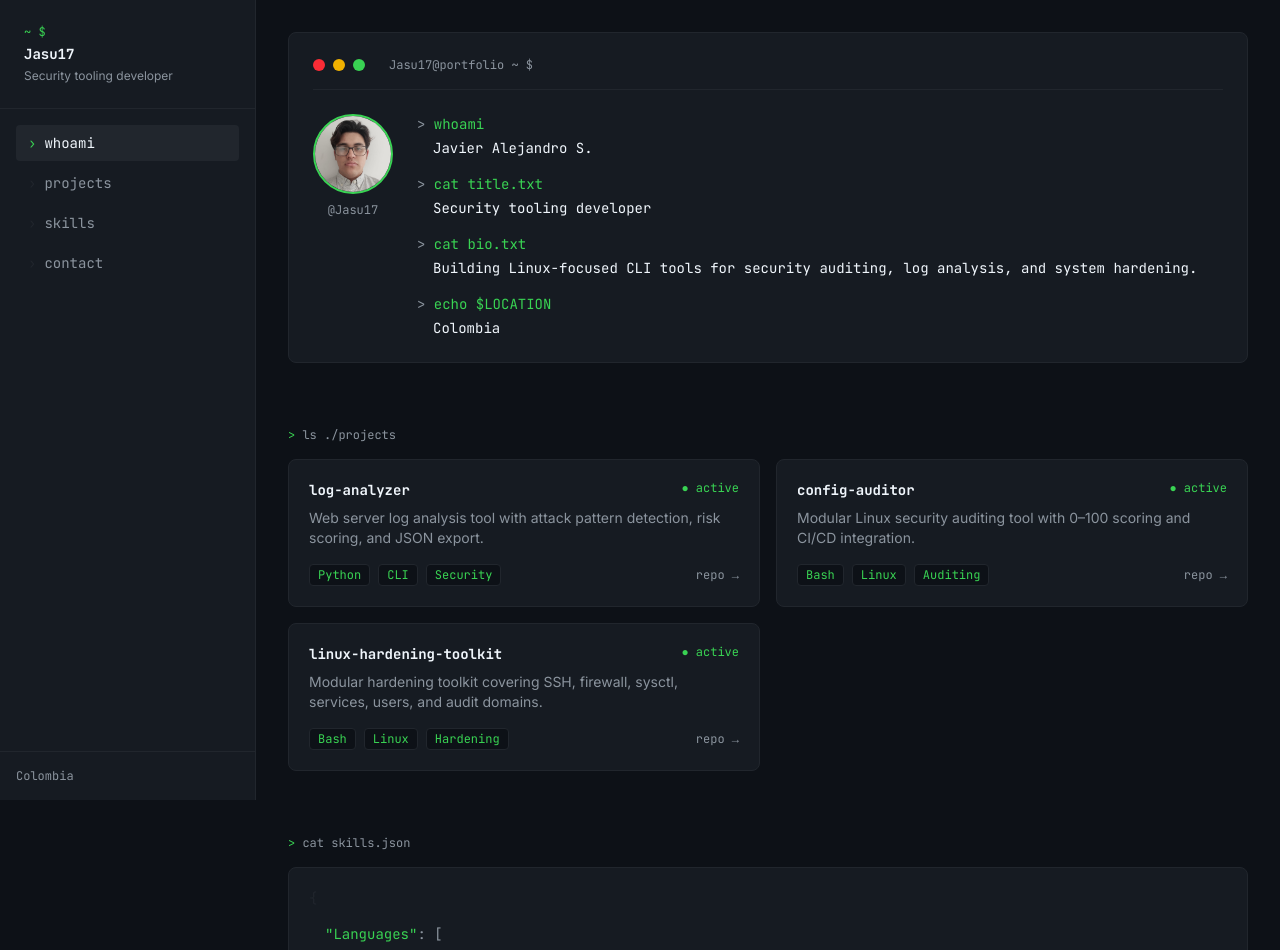
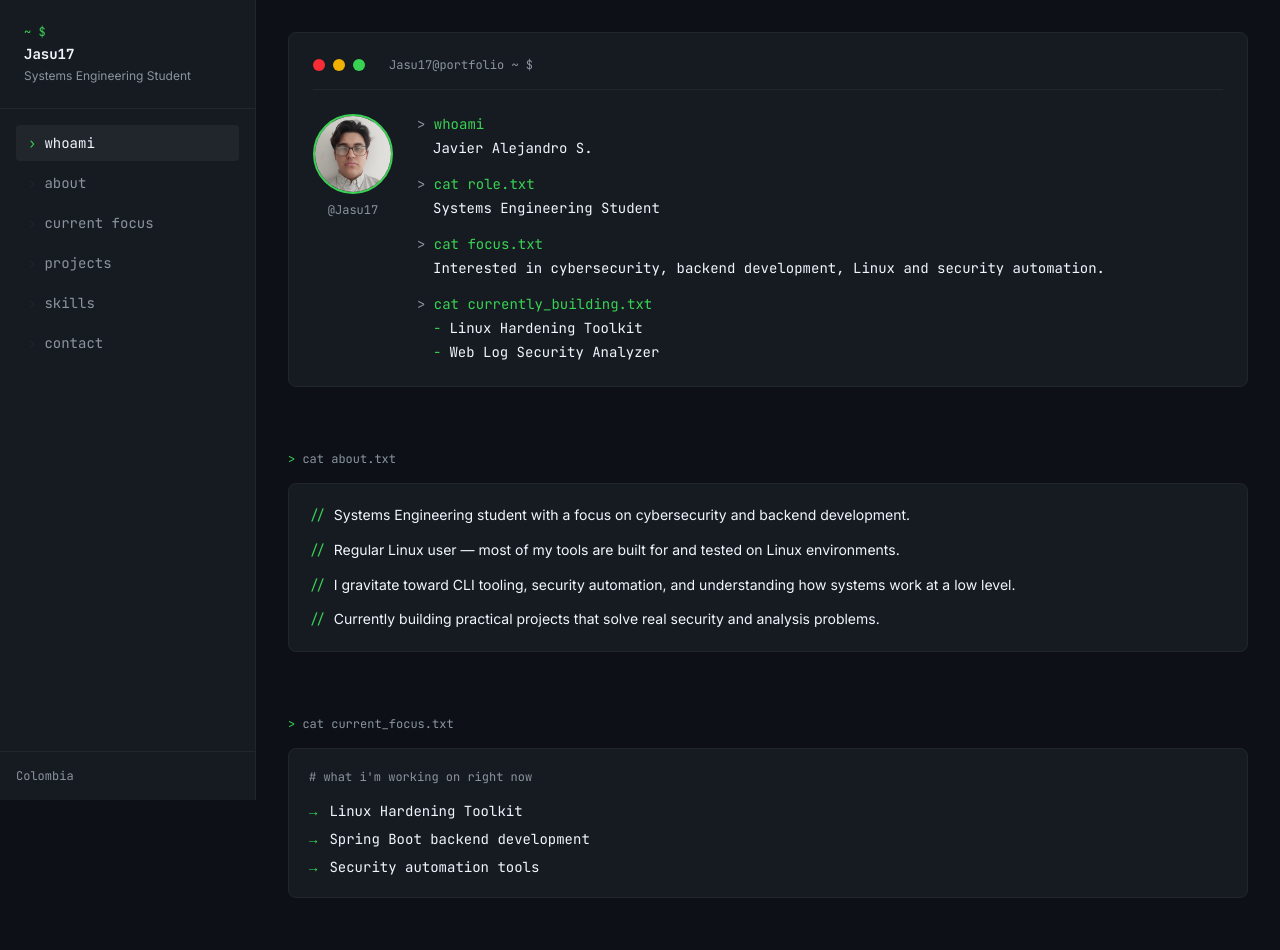
Before and after one commit to Jasu17/Jasu17.github.io, a React (Vite) app: page / in a window 1280 px wide. Shown: the top 950 px of the page. Built offline with nearby package versions, Linux system fonts and the light colour scheme.

Commit message:
feat: enhance app structure with About and CurrentFocus components, update Hero and Sidebar, and refine profile data

```diff
--- a/src/App.jsx
+++ b/src/App.jsx
@@ -1,8 +1,10 @@
-import Sidebar from "./components/Sidebar"
-import Hero from "./components/Hero"
-import Projects from "./components/Projects"
-import Skills from "./components/Skills"
-import Contact from "./components/Contact"
+import Sidebar from './components/Sidebar'
+import Hero from './components/Hero'
+import About from './components/About'
+import CurrentFocus from './components/CurrentFocus'
+import Projects from './components/Projects'
+import Skills from './components/Skills'
+import Contact from './components/Contact'
 
 export default function App() {
   return (
@@ -10,6 +12,8 @@ export default function App() {
       <Sidebar />
       <main className="flex-1 md:ml-64 p-8 pt-16 md:pt-8">
         <Hero />
+        <About />
+        <CurrentFocus />
         <Projects />
         <Skills />
         <Contact />
--- /dev/null
+++ b/src/components/About.jsx
@@ -0,0 +1,31 @@
+import { profile } from '../data/portfolio'
+
+const lines = [
+  "Systems Engineering student with a focus on cybersecurity and backend development.",
+  "Regular Linux user — most of my tools are built for and tested on Linux environments.",
+  "I gravitate toward CLI tooling, security automation, and understanding how systems work at a low level.",
+  "Currently building practical projects that solve real security and analysis problems.",
+]
+
+export default function About() {
+  return (
+    <section id="about" className="mb-16">
+
+      <h2 className="font-mono text-text-secondary text-xs mb-4">
+        <span className="text-accent">{'>'}</span> cat about.txt
+      </h2>
+
+      <div className="bg-surface border border-border rounded-lg p-5">
+        <div className="space-y-3">
+          {lines.map((line, i) => (
+            <p key={i} className="font-sans text-text-primary text-sm leading-relaxed">
+              <span className="font-mono text-accent mr-2">//</span>
+              {line}
+            </p>
+          ))}
+        </div>
+      </div>
+
+    </section>
+  )
+}
--- /dev/null
+++ b/src/components/CurrentFocus.jsx
@@ -0,0 +1,28 @@
+import { profile } from '../data/portfolio'
+
+export default function CurrentFocus() {
+  return (
+    <section id="focus" className="mb-16">
+
+      <h2 className="font-mono text-text-secondary text-xs mb-4">
+        <span className="text-accent">{'>'}</span> cat current_focus.txt
+      </h2>
+
+      <div className="bg-surface border border-border rounded-lg p-5 font-mono text-sm">
+        <p className="text-text-secondary text-xs mb-4">
+          # what i'm working on right now
+        </p>
+
+        <ul className="space-y-2">
+          {profile.currentFocus.map((item, i) => (
+            <li key={i} className="flex items-center gap-3">
+              <span className="text-accent">→</span>
+              <span className="text-text-primary">{item}</span>
+            </li>
+          ))}
+        </ul>
+      </div>
+
+    </section>
+  )
+}
--- a/src/components/Hero.jsx
+++ b/src/components/Hero.jsx
@@ -3,9 +3,9 @@ import { useEffect, useState } from 'react'
 
 const lines = [
   { prompt: 'whoami', output: profile.name },
-  { prompt: 'cat title.txt', output: profile.title },
-  { prompt: 'cat bio.txt', output: profile.bio },
-  { prompt: 'echo $LOCATION', output: profile.location },
+  { prompt: 'cat role.txt', output: profile.title },
+  { prompt: 'cat focus.txt', output: profile.bio },
+  { prompt: 'cat currently_building.txt', output: profile.currentlyBuilding },
 ]
 
 export default function Hero() {
@@ -60,7 +60,17 @@ export default function Hero() {
                   <span className="text-text-secondary">{'>'} </span>
                   {line.prompt}
                 </p>
-                <p className="text-text-primary mt-1 pl-4">{line.output}</p>
+                {Array.isArray(line.output) ? (
+                  <ul className="mt-1 pl-4 space-y-1">
+                    {line.output.map((item, j) => (
+                      <li key={j} className="text-text-primary">
+                        <span className="text-accent mr-2">-</span>{item}
+                      </li>
+                    ))}
+                  </ul>
+                ) : (
+                  <p className="text-text-primary mt-1 pl-4">{line.output}</p>
+                )}
               </div>
             ))}
 
--- a/src/components/Sidebar.jsx
+++ b/src/components/Sidebar.jsx
@@ -3,6 +3,8 @@ import { profile } from '../data/portfolio'
 
 const navItems = [
   { id: 'whoami', label: 'whoami' },
+  { id: 'about', label: 'about' },
+  { id: 'focus', label: 'current focus' },
   { id: 'projects', label: 'projects' },
   { id: 'skills', label: 'skills' },
   { id: 'contact', label: 'contact' },
--- a/src/data/portfolio.js
+++ b/src/data/portfolio.js
@@ -1,13 +1,22 @@
 export const profile = {
   name: "Javier Alejandro S.",
   handle: "Jasu17",
-  title: "Security tooling developer",
-  bio: "Building Linux-focused CLI tools for security auditing, log analysis, and system hardening.",
+  title: "Systems Engineering Student",
+  bio: "Interested in cybersecurity, backend development, Linux and security automation.",
   location: "Colombia",
   github: "https://github.com/Jasu17",
   linkedin: "https://linkedin.com/in/javier-alejandro-s-526483321",
   avatarPlaceholder: false,
   avatar: "/avatar.jpg",
+  currentlyBuilding: [
+    "Linux Hardening Toolkit",
+    "Web Log Security Analyzer",
+  ],
+  currentFocus: [
+  "Linux Hardening Toolkit",
+  "Spring Boot backend development",
+  "Security automation tools",
+],
 }
 
 export const projects = [
```
